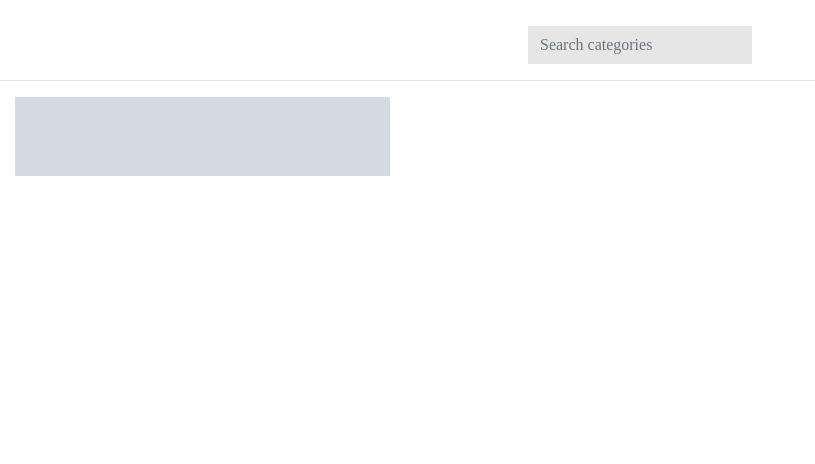
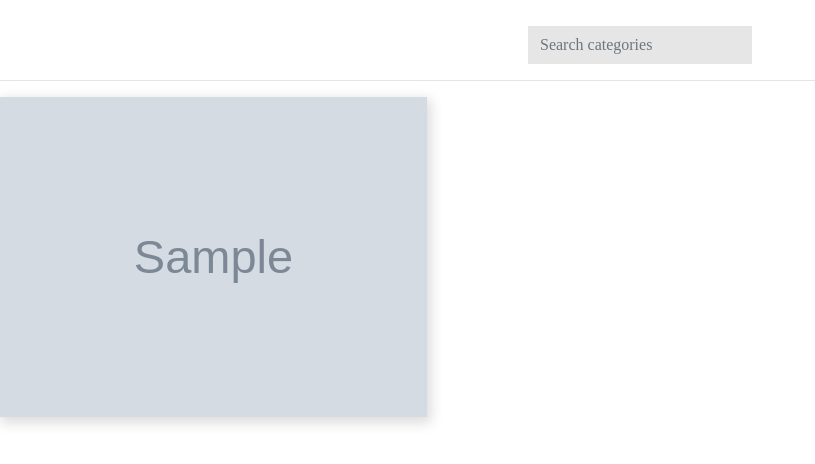
Before and after one commit to DevWaweru/Zoom, a Django app: page / in a window 1280 px wide. Shown: the part 70-534 px from the top of the page, without its empty margins (0-815 px from the left). Run offline with Django 3.2, Linux system fonts and the light colour scheme; tables that the repository leaves empty hold one stand-in row (values such as "Sample post"); grey boxes marked "Sample" are stand-in pictures; some libraries are stand-ins or nearby versions; some web fonts are replaced.

Commit message:
Resizing the images to fit the containers

```diff
--- a/album/templates/index.html
+++ b/album/templates/index.html
@@ -4,20 +4,28 @@
 {{block.super}}
 <div class="container-fluid">
     <div class="row">
-        <div class="col-md-12 home-images">
         {% for img in images %}
-            <input style="display: none;" type="text" value='{{img.image.url}}' id="img-copy">
-                <div class="img-holder">
-                    <div class="image-details darken">
+            <p id="img-copy"></p>
+            <div class="col-md-4 img-holder">
+                <div class="image-details">
                     <p class="text-center"><a class="btn btn-outline-danger tool-tip"><span class="tip-text" id="tip">Copy Link</span><i class="fa fa-link fa-2x" aria-hidden="true"></i></a></p>
                     <p class="text-center"><a data-toggle="modal" data-target="#{{img.id}}">{{img.name}}</a></p>
                 </div>
                 <img src="{{img.image_url}}" alt="{{img.name}}">
             </div>
         {% empty %}
-                <p>No images found</p>
+        <div class="container">
+            <div class="row">
+                <div class="col-md-6">
+                    <img src="/static/img/404.jpeg" alt="Loading Image">
+                </div>
+                <div class="col-md-6">
+                    <h4>Awww...Don’t Cry.</h4>
+                    <p>Images are coming up soon</p>
+                </div>
+            </div>
+        </div>
         {% endfor %}
-        </div>
     </div>
 </div>
 
--- a/static/css/styles.css
+++ b/static/css/styles.css
@@ -11,7 +11,7 @@ body{
     z-index: 1050;
     top: 0;
     right: 0;
-    background-color: rgb(0, 0, 0);
+    background-color: #222;
     overflow-x: hidden;
     transition: 0.5s;
     padding-top: 40px;
@@ -32,7 +32,7 @@ body{
 }
 
 .nav-side a:hover {
-    color: #f1f1f1;
+    color: rgb(7, 209, 158);
 }
 
 .nav-side .close-nav {
@@ -60,6 +60,9 @@ body{
 .social-buttons{
     display: flex;
     justify-content: center;
+}
+.social-buttons a:hover{
+    color: rgb(7, 209, 158);
 }
 
 @media screen and (max-height: 450px) {
@@ -161,11 +164,10 @@ body{
     transform: scale(1);
 }
 .img-holder{
-    /* display: inline-block; */
-    float: left;
-    width: 30%;
-    height: 28%;
+    /* height: 32%; */
+    padding: 0;
     overflow: hidden;
+    box-shadow: 2px 4px 12px 2px #dcdcdc;
 }
 .img-holder:hover img{
     cursor: pointer;
@@ -179,9 +181,10 @@ body{
 .image-details{
     position: absolute;
     height: inherit;
-    width: inherit;
+    width: 100%;
+    height: 100%;
     z-index: 2;
-    padding-top: 5%;
+    padding-top: 20%;
     background-color: rgba(0, 0, 0, 0);
     -webkit-transition: all 0.5s ease-in-out;
     transition: all 0.5s ease-in-out;
@@ -203,7 +206,7 @@ body{
 .image-details:hover a{
     color: white;
 }
-@media (max-width: 945px){
+/* @media (max-width: 945px){
     .img-holder{
         width: 40%;
     }
@@ -220,7 +223,7 @@ body{
         width: 80%;
         height: 15%
     }
-}
+} */
 .btn-outline-danger:hover i{
     color: rgb(141, 11, 11);
 }
@@ -260,7 +263,7 @@ body{
 .category-images{
     padding: 1rem 0rem;
 }
-.category-text{
+.category-text, .error-text{
     display: flex;
     align-items: center;
 }
@@ -275,7 +278,7 @@ body{
 }
 @media (min-width: 992px){
     .modal-lg {
-        max-width: 90%;
+        max-width: 70%;
         height: 90%;
     }
 }
```
Also changed, not shown: album/templates/location.html (+16 -7 lines), media/museum-Images/Ferrari-458-Speciale-.jpg (added), media/museum-Images/cullinan-pp-share.jpg (added), media/museum-Images/lambo.jpg (added), media/museum-Images/wraith-share.jpg (added), static/img/404.jpeg (added). Lines whose indentation alone changed are shown as unchanged.
